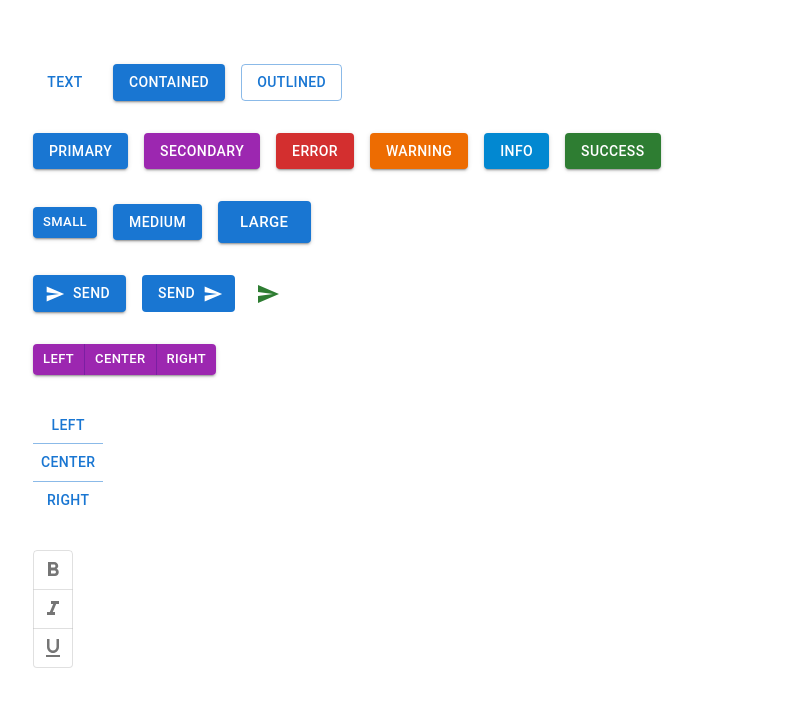
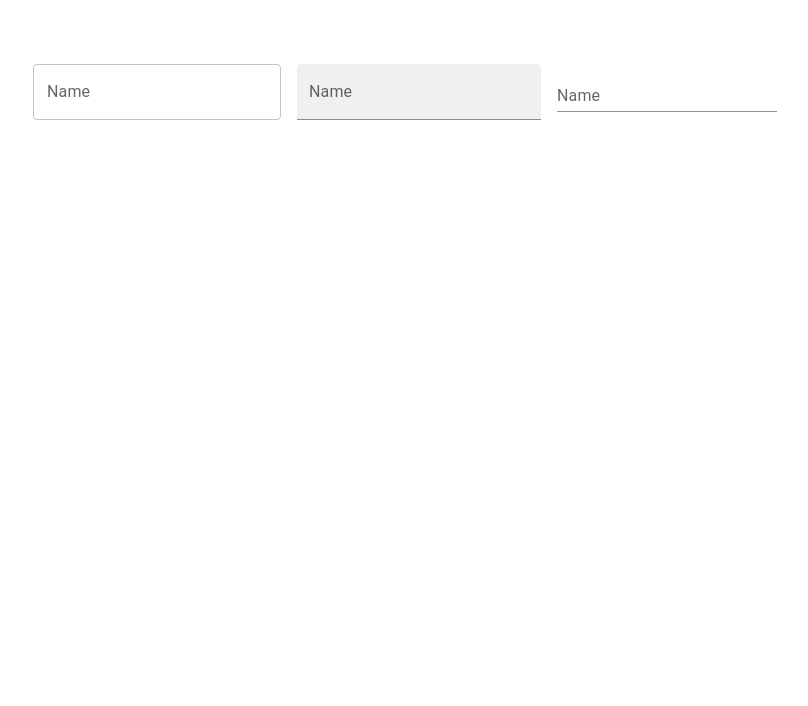
Before and after one commit to Dulatto/react-mui, a React (Create React App) app: page / in a window 1280 px wide. Shown: the top 706 px of the page, without its empty margins (31-839 px from the left). Built offline with nearby package versions, Linux system fonts and the light colour scheme.

Commit message:
mui text field variant

```diff
--- a/src/App.tsx
+++ b/src/App.tsx
@@ -1,12 +1,14 @@
 import './App.css';
-import { MuiButton } from './components/MuiButton';
+//import { MuiButton } from './components/MuiButton';
+import { MuiTextField } from './components/MuiTextField';
 //import { MuiTypography } from './components/MuiTypography';
 
 function App() {
   return (
     <div className="App">
-     {/* <MuiTypography /> */}
-     <MuiButton/>
+     {/* <MuiTypography />
+     <MuiButton/>*/}
+     <MuiTextField />
     </div>
   );
 }
--- a/src/components/MuiTextField.tsx
+++ b/src/components/MuiTextField.tsx
@@ -1,7 +1,13 @@
-import {Stack} from '@mui/material';
+import {Stack, TextField} from '@mui/material';
 
 export const MuiTextField = () => {
   return (
-    <Stack>MuiTextField</Stack>
+    <Stack spacing={4} >
+        <Stack spacing={2} direction='row'>
+            <TextField label='Name' variant='outlined'/>
+            <TextField label='Name' variant='filled'/>
+            <TextField label='Name' variant='standard'/>
+        </Stack>
+    </Stack>
   )
 }
```
